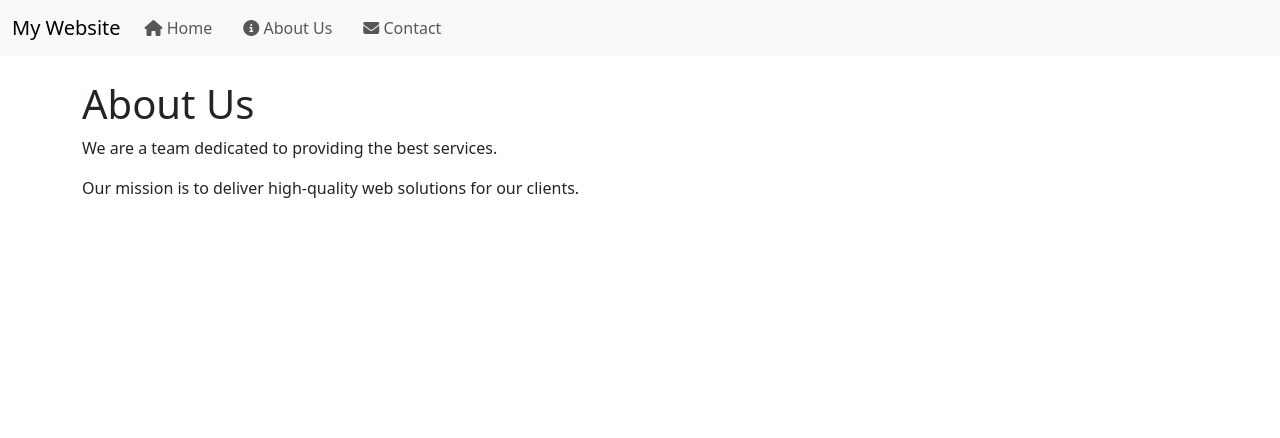
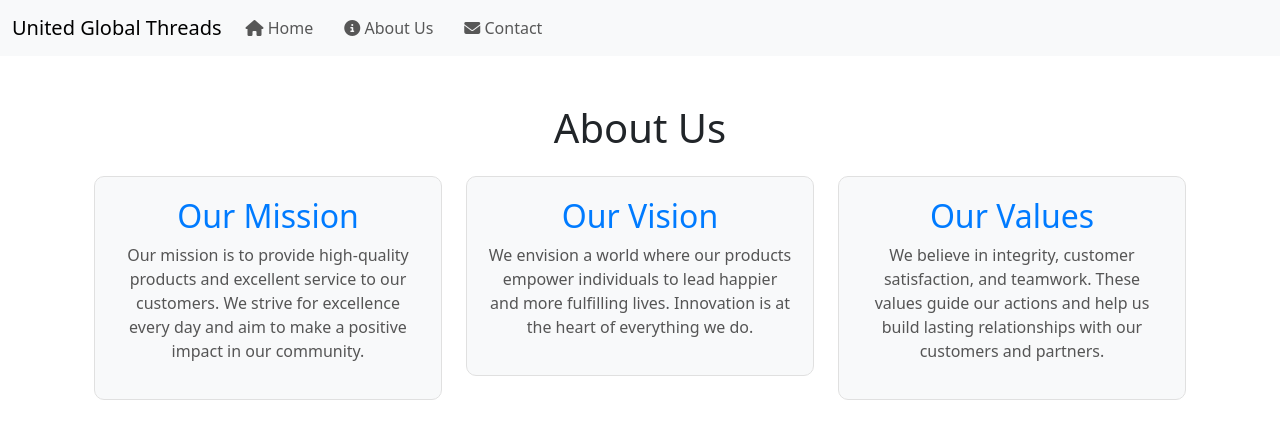
Before and after one commit to IAMMICHAELNBD/unitedglobalthreads, a React (Create React App) app in the folder react-unitedglobalthreads/: page /about in a window 1280 px wide. Shown: the top 438 px of the page. Built offline with nearby package versions, Linux system fonts and the light colour scheme.

Commit message:
Added animate.css and updated about us page with animation and 3 columns

```diff
--- a/package.json
+++ b/package.json
@@ -19,6 +19,7 @@
   "homepage": "https://github.com/IAMMICHAELNBD/unitedglobalthreads#readme",
   "dependencies": {
     "@fortawesome/fontawesome-free": "^6.7.2",
+    "animate.css": "^4.1.1",
     "body-parser": "^1.20.3",
     "bootstrap": "^5.3.3",
     "cors": "^2.8.5",
--- a/react-unitedglobalthreads/src/App.js
+++ b/react-unitedglobalthreads/src/App.js
@@ -12,7 +12,7 @@ const App = () => {
     <Router>
       <nav className="navbar navbar-expand-lg navbar-light bg-light">
         <div className="container-fluid">
-          <Link className="navbar-brand" to="/">My Website</Link>
+          <Link className="navbar-brand" to="/">United Global Threads</Link>
           <button className="navbar-toggler" type="button" data-bs-toggle="collapse" data-bs-target="#navbarNav" aria-controls="navbarNav" aria-expanded="false" aria-label="Toggle navigation">
             <span className="navbar-toggler-icon"></span>
           </button>
--- /dev/null
+++ b/react-unitedglobalthreads/src/components/About.css
@@ -0,0 +1,21 @@
+.about-card {
+    background-color: #f8f9fa; /* Light background for card */
+    border: 1px solid #e0e0e0; /* Light border */
+    border-radius: 10px; /* Rounded corners */
+    padding: 20px; /* Spacing inside the card */
+    text-align: center; /* Centered text */
+    transition: transform 0.3s; /* Animation on hover */
+  }
+
+  .about-card:hover {
+    transform: scale(1.05); /* Slightly enlarge on hover */
+    box-shadow: 0 4px 20px rgba(0, 0, 0, 0.1); /* Add shadow on hover */
+  }
+
+  .about-title {
+    color: #007bff; /* Primary color for titles */
+  }
+
+  .about-text {
+    color: #555; /* Darker color for text */
+  }
--- a/react-unitedglobalthreads/src/components/About.js
+++ b/react-unitedglobalthreads/src/components/About.js
@@ -1,11 +1,36 @@
 import React from 'react';
+import './About.css'; // Create this CSS file for animations and custom styles
 
 const About = () => {
   return (
-    <div>
-      <h1>About Us</h1>
-      <p>We are a team dedicated to providing the best services.</p>
-      <p>Our mission is to deliver high-quality web solutions for our clients.</p>
+    <div className="container mt-5">
+      <h1 className="text-center mb-4">About Us</h1>
+      <div className="row">
+        <div className="col-lg-4 col-md-6 mb-4">
+          <div className="about-card animate__animated animate__fadeInLeft">
+            <h2 className="about-title">Our Mission</h2>
+            <p className="about-text">
+              Our mission is to provide high-quality products and excellent service to our customers. We strive for excellence every day and aim to make a positive impact in our community.
+            </p>
+          </div>
+        </div>
+        <div className="col-lg-4 col-md-6 mb-4">
+          <div className="about-card animate__animated animate__fadeInUp">
+            <h2 className="about-title">Our Vision</h2>
+            <p className="about-text">
+              We envision a world where our products empower individuals to lead happier and more fulfilling lives. Innovation is at the heart of everything we do.
+            </p>
+          </div>
+        </div>
+        <div className="col-lg-4 col-md-6 mb-4">
+          <div className="about-card animate__animated animate__fadeInRight">
+            <h2 className="about-title">Our Values</h2>
+            <p className="about-text">
+              We believe in integrity, customer satisfaction, and teamwork. These values guide our actions and help us build lasting relationships with our customers and partners.
+            </p>
+          </div>
+        </div>
+      </div>
     </div>
   );
 };
--- a/react-unitedglobalthreads/src/components/Home.js
+++ b/react-unitedglobalthreads/src/components/Home.js
@@ -1,13 +1,15 @@
 import React from 'react';
+import { Link } from 'react-router-dom';
 
 const Home = () => {
   return (
     <div className="text-center">
-      <h1 className="display-4">Welcome to Our Website</h1>
+      <h1 className="display-4">Welcome to United Global Threads</h1>
       <p className="lead">Explore the resources and information we provide.</p>
-      <button className="btn btn-primary btn-lg" onClick={() => alert("Welcome to our website!")}>
-        Get Started
-      </button>
+      {/* Link component used to navigate to the Contact page */}
+      <Link to="/contact" className="btn btn-primary btn-lg">
+        <i className="fas fa-star"></i> Contact Us
+      </Link>
     </div>
   );
 };
--- a/react-unitedglobalthreads/src/index.js
+++ b/react-unitedglobalthreads/src/index.js
@@ -3,6 +3,8 @@ import ReactDOM from 'react-dom/client';
 import './index.css';
 import App from './App';
 import reportWebVitals from './reportWebVitals';
+import 'bootstrap/dist/css/bootstrap.min.css';
+import 'animate.css';
 
 const root = ReactDOM.createRoot(document.getElementById('root'));
 root.render(
```
Also changed, not shown: 1 other file (tests, documents, lock files or other folders).
